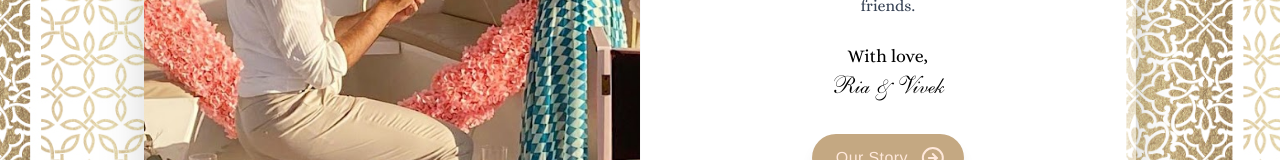
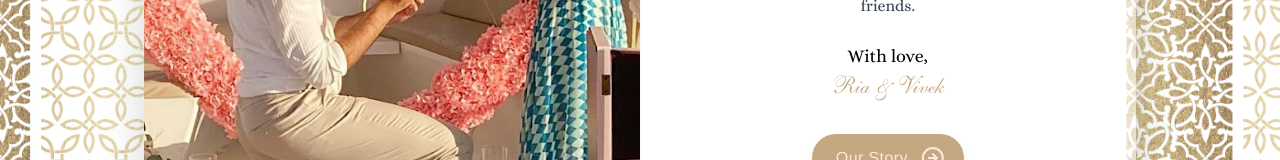
Before and after one commit to Ashish-Singh-Negi/wed, a Next.js app: page /welcome in a window 1280 px wide. Shown: the part 582-742 px from the top of the page. Built offline with nearby package versions, Linux system fonts and the light colour scheme; a web font is replaced by a local one.

Commit message:
Change font color

```diff
--- a/app/(main)/welcome/page.tsx
+++ b/app/(main)/welcome/page.tsx
@@ -76,7 +76,7 @@ export default function WelcomePage() {
                   <div className="flex justify-center items-center gap-2 sm:gap-3 text-black">
                     <p className="text-sm sm:text-lg font-alice">
                       With love, <br />{" "}
-                      <span className="font-english text-2xl">
+                      <span className="font-english text-2xl text-[#c4a882]">
                         Ria &amp; Vivek
                       </span>
                     </p>
```
